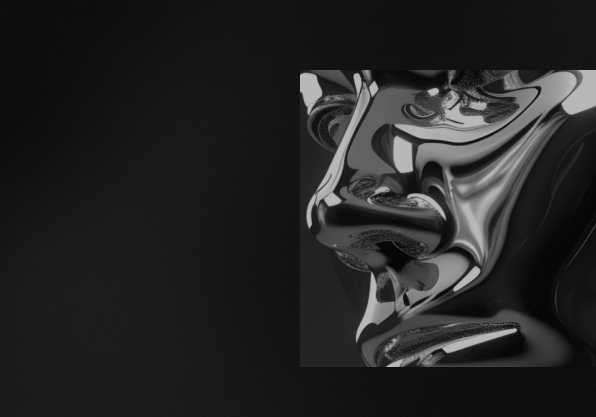
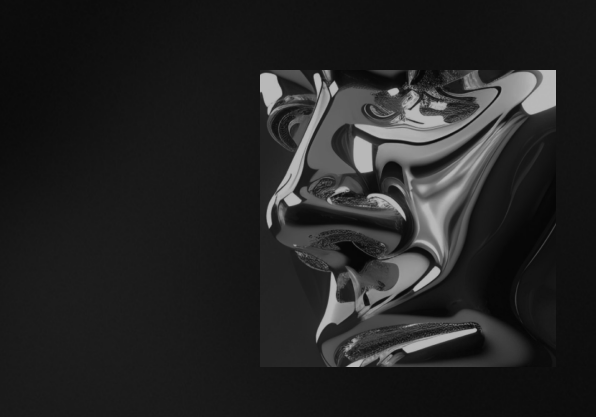
Before and after one commit to Yokaish/PORTFOLIO-KAUA-GOMES, a website: page index.html in a window 1280 px wide. Shown: the part 2772-3189 px from the top of the page, 684-1280 px from the left. Drawn offline with nearby package versions, Linux system fonts and the light colour scheme.

Commit message:
fixed footer

```diff
--- a/index.html
+++ b/index.html
@@ -255,7 +255,7 @@
                     </div>
                 </div>
             </div>
-            <div data-aos="fade-down" data-aos-duration="1000">
+            <div class="pr-10" data-aos="fade-down" data-aos-duration="1000">
                 <img class="hidden sm:block" src="img/face-footer.png" alt="">
             </div>
         </footer>
```
